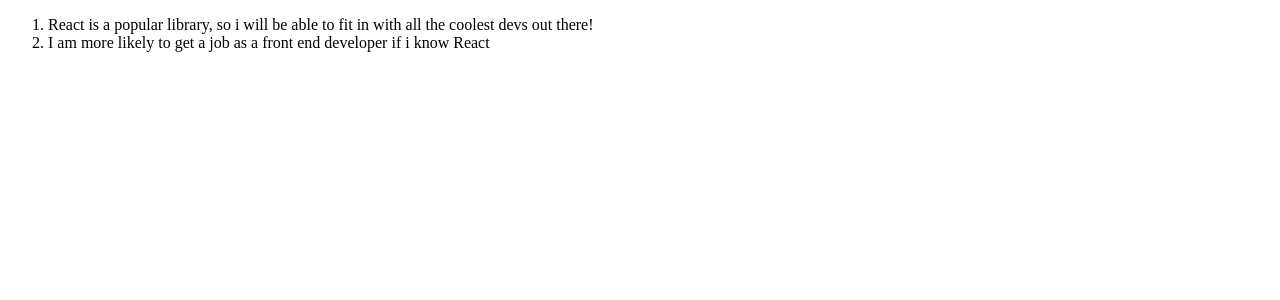
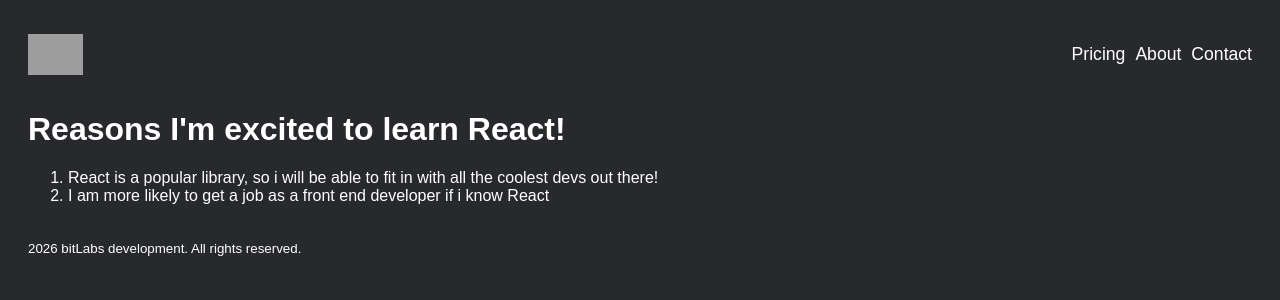
Before and after one commit to Bezy427/meme-generator, a React (Vite) app: page / in a window 1280 px wide. Shown: the top 300 px of the page. Built offline with nearby package versions, Linux system fonts and the light colour scheme; grey boxes are pictures that could not be loaded.

Commit message:
creating components separately

```diff
--- a/index.html
+++ b/index.html
@@ -1,12 +1,10 @@
 <!doctype html>
 <html lang="en">
-  <head>
-    <link rel="preconnect" href="https://fonts.googleapis.com">
-    <link rel="preconnect" href="https://fonts.gstatic.com" crossorigin>
-    <link href="https://fonts.googleapis.com/css2?family=Inter:ital,opsz,wght@0,14..32,100..900;1,14..32,100..900&display=swap" rel="stylesheet">
+<head>
+    <link rel="stylesheet" href="src/index.css">
 </head>
-  <body>
-    <div id="root"></div>
-    <script type="module" src="/src/index.jsx"></script>
-  </body>
+<body>
+  <div id="root"></div>
+  <script type="module" src="src/index.jsx"></script>
+</body>
 </html>
--- a/src/index.css
+++ b/src/index.css
@@ -1,10 +1,34 @@
+* {
+    box-sizing: border-box;
+}
+
 body {
     padding: 20px;
     font-family: Arial, Helvetica, sans-serif;
-    background: #27292c;
+    background: #27292C;
     color: white;
 }
 
 h1 {
     margin-top: 30px;
 }
+
+.header {
+    display: flex;
+    align-items: center;
+    justify-content: space-between;
+}
+
+.nav-logo {
+    width: 55px;
+}
+
+.nav-list {
+    list-style: none;
+    display: flex;
+}
+
+.nav-list-item {
+    margin-left: 10px;
+    font-size: 1.1rem;
+}
--- a/src/index.jsx
+++ b/src/index.jsx
@@ -1,16 +1,57 @@
 import { createRoot } from "react-dom/client";
 
 createRoot(document.getElementById("root")).render(
-  <Page />
+  <>
+    <Page />
+  </>
 )
+
 
 function Page() {
   return (
+    <div>
+      <Main />
+      <Footer />
+    </div>
+
+  )
+}
+
+function Footer() {
+  return (
+    <footer>
+        <small>2026 bitLabs development. All rights reserved.</small>
+    </footer>
+  )
+}
+
+function Header() {
+  return (
+    <>
+      <header className="header">
+        <img  src="react-logo.png" className="nav-logo" alt="react-logo" />
+        <nav>
+          <ul className="nav-list">
+            <li className="nav-list-item">Pricing</li>
+            <li className="nav-list-item">About</li>
+            <li className="nav-list-item">Contact</li>
+          </ul>
+        </nav>
+      </header>
+    </>
+  )
+}
+
+function Main() {
+  return (
     <main>
-      <ol>
-        <li>React is a popular library, so i will be able to fit in with all the coolest devs out there!</li>
-        <li>I am more likely to get a job as a front end developer if i know React</li>
-      </ol>
+        <Header />
+        <h1>Reasons I'm excited to learn React!</h1>
+        <ol>
+          <li>React is a popular library, so i will be able to fit in with all the coolest devs out there!</li>
+          <li>I am more likely to get a job as a front end developer if i know React</li>
+        </ol>
+        <br />
     </main>
   )
 }
```
